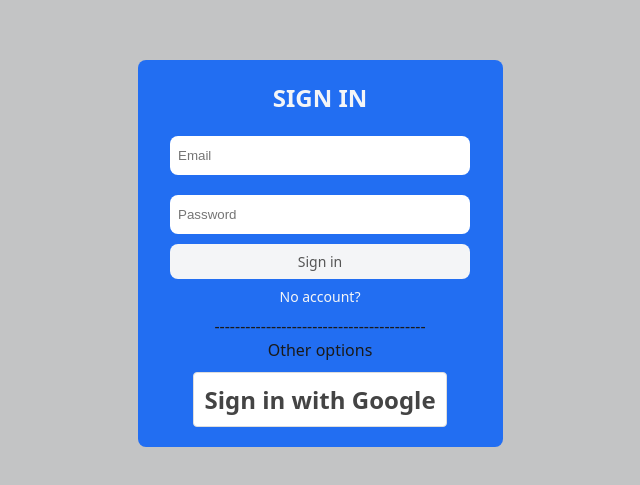
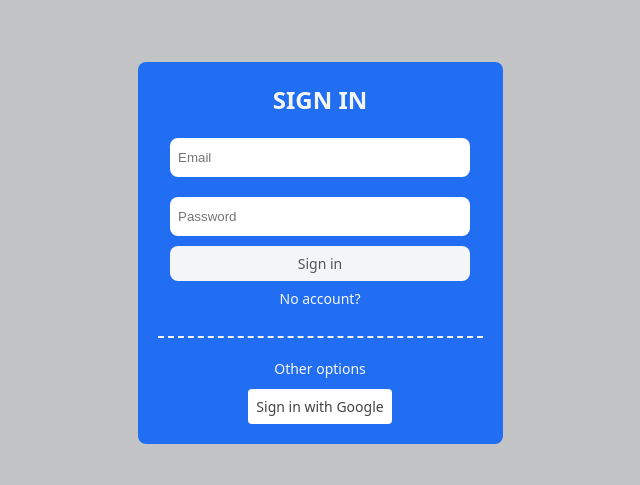
Before and after one commit to Miroslavaten/uni-project, a React (Vite) app: page / in a window 1280 px wide. Shown: the part 147-632 px from the top of the page, without its empty margins (320-960 px from the left). Built offline with nearby package versions, Linux system fonts and the light colour scheme; no server answers.

Commit message:
add styles for auth form

```diff
--- a/src/components/Auth/Auth.module.scss
+++ b/src/components/Auth/Auth.module.scss
@@ -1,4 +1,4 @@
-@use "../../styles/variables.scss" as *;
+@use '../../styles/variables.scss' as *;
 .authFromWrapper {
   position: fixed;
   top: 0;
@@ -54,20 +54,24 @@
       font-size: $font-size-text;
       color: $color-text-extra-light;
     }
-  }
+
+    .footer {
+      border-top: 2px dashed $color-text-extra-light;
+      width: 100%;
+      padding-top: $spacing-large;
+      margin-top: $spacing-large;
+
       .googleButton {
         background-color: #fff;
         color: #444;
-    border: 1px solid #ddd;
-    padding: 10px;
+        padding: 8px;
         margin-top: 10px;
         cursor: pointer;
         border-radius: 4px;
-    font-weight: bold;
+        font-weight: normal;
         transition: 0.2s;
-  }
-
-  .googleButton:hover {
-    background-color: #f7f7f7;
+        font-size: $font-size-text;
       }
     }
+  }
+}
--- a/src/components/Auth/AuthForm.tsx
+++ b/src/components/Auth/AuthForm.tsx
@@ -1,17 +1,17 @@
-import React, { useState } from "react";
+import React, { useState } from 'react';
 import {
   signInWithEmailAndPassword,
   createUserWithEmailAndPassword,
   signInWithPopup,
-} from "firebase/auth";
-import { auth, googleProvider } from "../../firebase.ts";
-import styles from "./Auth.module.scss";
+} from 'firebase/auth';
+import { auth, googleProvider } from '../../firebase.ts';
+import styles from './Auth.module.scss';
 
 export const AuthForm = () => {
-  const [email, setEmail] = useState("");
-  const [password, setPassword] = useState("");
+  const [email, setEmail] = useState('');
+  const [password, setPassword] = useState('');
   const [isRegister, setIsRegister] = useState(false);
-  const [error, setError] = useState("");
+  const [error, setError] = useState('');
 
   const handleSubmit = async (e: React.FormEvent) => {
     e.preventDefault();
@@ -37,7 +37,7 @@
   return (
     <div className={styles.authFromWrapper}>
       <form onSubmit={handleSubmit} className={styles.form}>
-        <h2 className={styles.title}>{isRegister ? "SIGN UP" : "SIGN IN"}</h2>
+        <h2 className={styles.title}>{isRegister ? 'SIGN UP' : 'SIGN IN'}</h2>
         <input
           value={email}
           onChange={(e) => setEmail(e.target.value)}
@@ -53,24 +53,25 @@
           <p className={styles.errorText}>Ops, something went wrong!</p>
         )}
         <button className={styles.authButton} type="submit">
-          {isRegister ? "Sign up" : "Sign in"}
+          {isRegister ? 'Sign up' : 'Sign in'}
         </button>
         <button
           className={styles.questionButton}
           type="button"
           onClick={() => setIsRegister(!isRegister)}
         >
-          {isRegister ? "Do you already have an account?" : "No account?"}
+          {isRegister ? 'Do you already have an account?' : 'No account?'}
         </button>
-        <p>-----------------------------------------</p>
-        <p>Other options</p>
+        <div className={styles.footer}>
+          <p className={styles.questionButton}>Other options</p>
           <button
             className={styles.googleButton}
             type="button"
             onClick={handleGoogleSignIn}
           >
-          {isRegister ? "Sign up" : "Sign in"} with Google
+            {isRegister ? 'Sign up' : 'Sign in'} with Google
           </button>
+        </div>
       </form>
     </div>
   );
```
Lines whose indentation alone changed are shown as unchanged.
